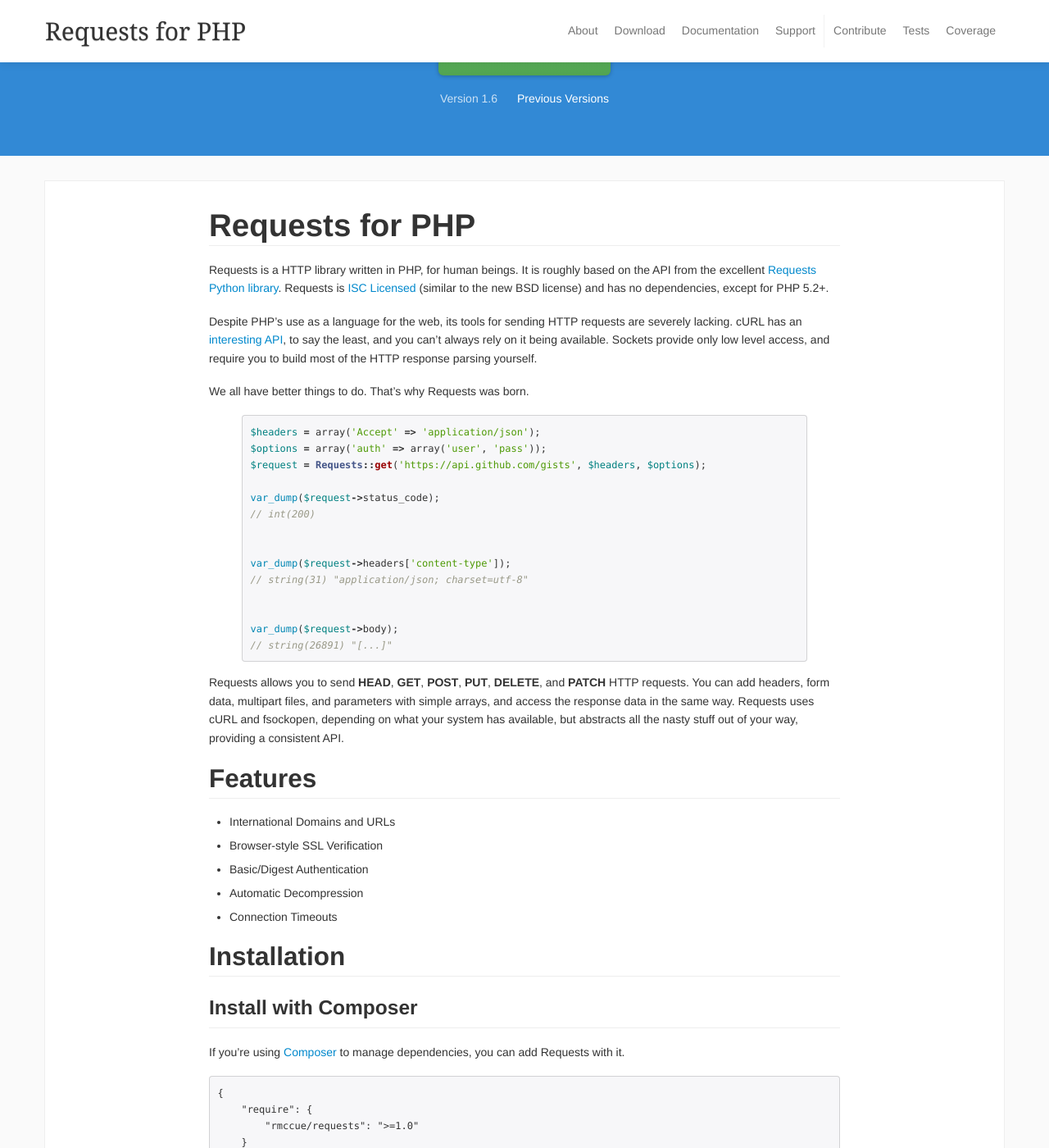
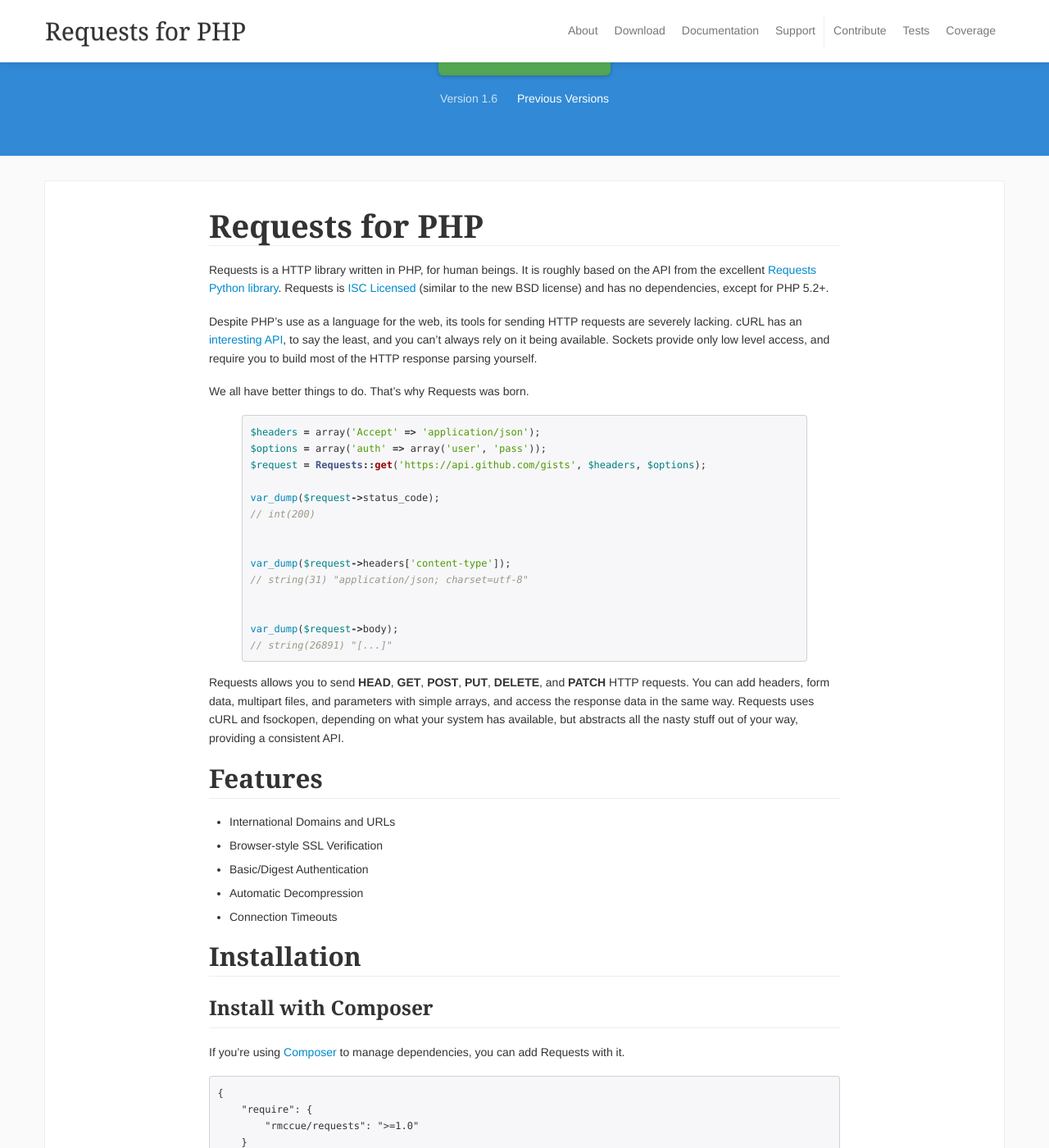
Before and after one commit to WordPress/Requests, a Jekyll site: the page built from index.md, in a window 1280 px wide and 1400 px high, scrolled down 401 px. Shown: the whole window at 82% size. Built offline with Jekyll 4.4.1, drawn with Linux system fonts in a browser that asks for light colours; nearby versions of some CDN libraries; Markdown is read by kramdown in place of the engine named in the settings.

Commit message:
Use serif font for all headers

```diff
--- a/assets/css/requests.css
+++ b/assets/css/requests.css
@@ -108,6 +108,7 @@
 }
 
 h1, h2, h3, h4, h5, h6 {
+	font-family: 'goudy old style', 'minion pro', 'bell mt', Georgia, 'Hiragino Mincho Pro';
 	border-bottom: 1px solid #EEEEEE;
 	margin: 18px 0;
 	padding-bottom: 4px;
```
